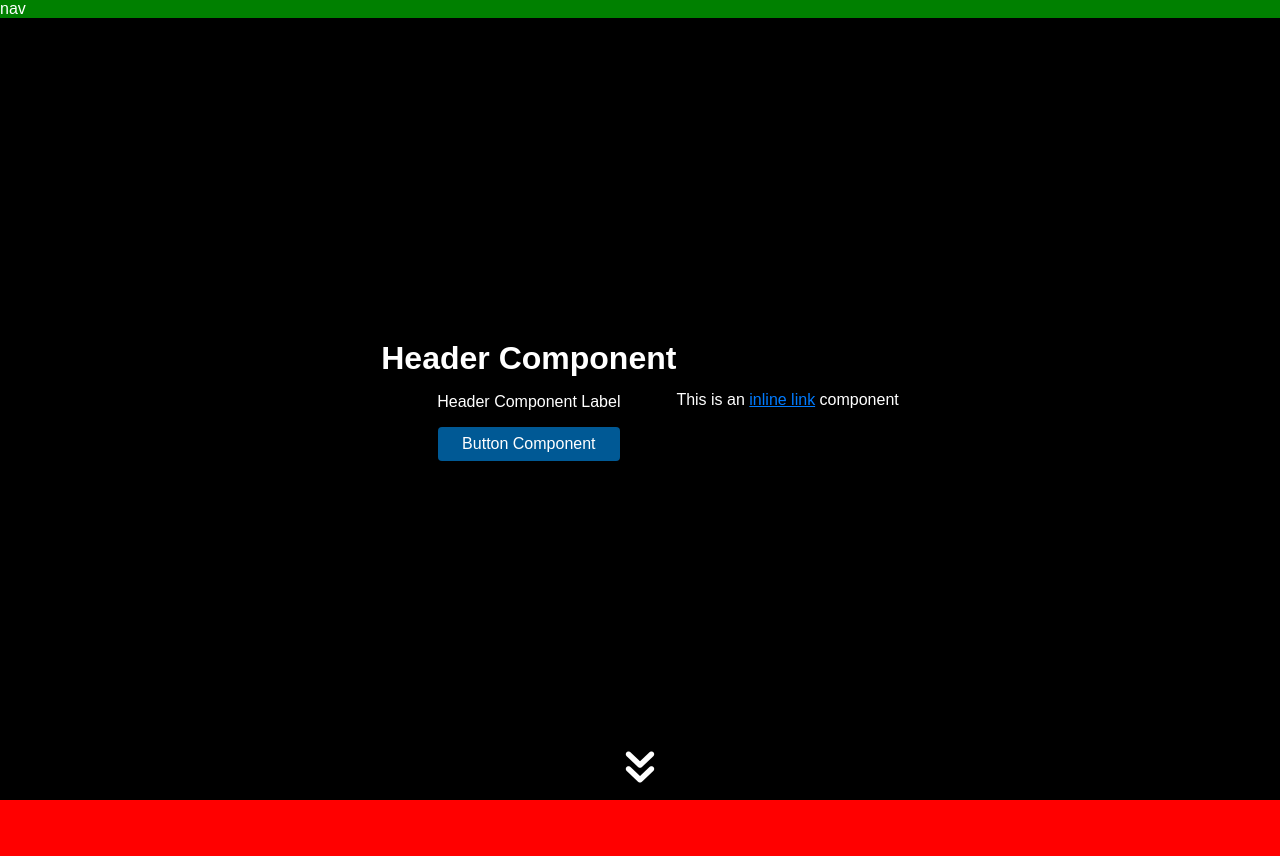
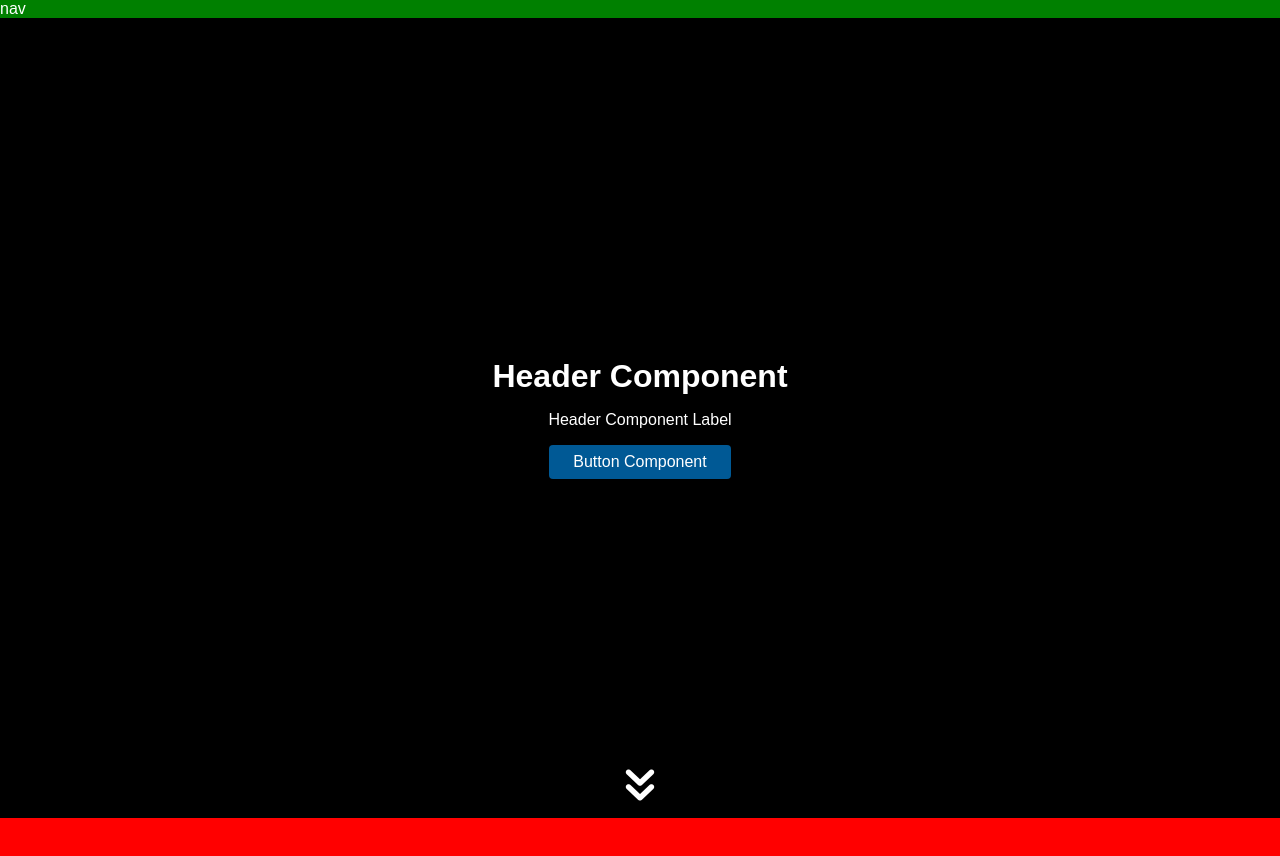
Before and after one commit to RyanBriggsDev/portfolio-2023, a Next.js app: page /utility-components/header in a window 1280 px wide. Shown: the top 856 px of the page. Built offline with nearby package versions, Linux system fonts and the light colour scheme.

Commit message:
fixed nav positioning

```diff
--- a/src/components/global/Layout.jsx
+++ b/src/components/global/Layout.jsx
@@ -1,4 +1,4 @@
-import Nav from '../../components/global/nav/Nav'
+import Nav from './Nav'
 import Footer from '../../components/global/footer/Footer'
 
 export default function Layout ({ children }) {
--- a/src/pages/utility-components/header/index.jsx
+++ b/src/pages/utility-components/header/index.jsx
@@ -17,7 +17,6 @@ function index() {
             btnOnClick={() => console.log('click')}
             btnClassName='btn-primary'
           />
-        <p>This is an <InlineLink text='inline link' href='/' /> component</p>
         </VerticalScroll>
 
         <VerticalScroll
--- a/src/styles/globals.css
+++ b/src/styles/globals.css
@@ -30,9 +30,9 @@ a, a:hover, a:focus, a:active {
 .layout {
     display: flex;
     flex-direction: column;
+    align-items: center;
     justify-content: space-between;
     min-height: 100vh;
-    align-items: center;
 }
 
 .container {
@@ -40,6 +40,7 @@ a, a:hover, a:focus, a:active {
     max-width: 60rem;
     display: flex;
     flex-direction: column;
+    padding: 0 0.5rem;
     gap: 4rem;
 }
 
--- a/src/styles/nav.css
+++ b/src/styles/nav.css
@@ -1,6 +1,6 @@
 nav {
     width: 100%;
-    position: fixed;
+    position: sticky;
     top: 0;
     background-color: green;
     z-index: 100;
```
Also changed, not shown: src/components/global/Nav.jsx (renamed from src/components/global/nav/Nav.jsx).
